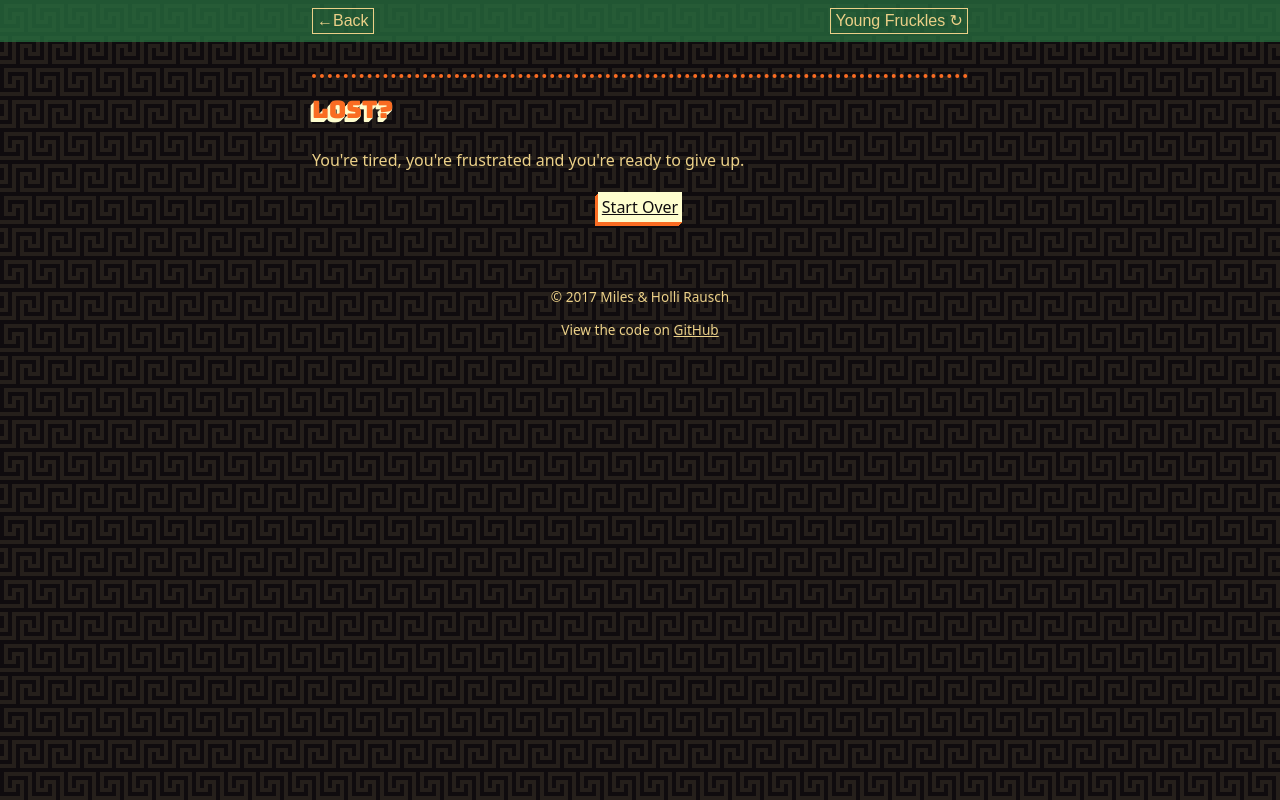
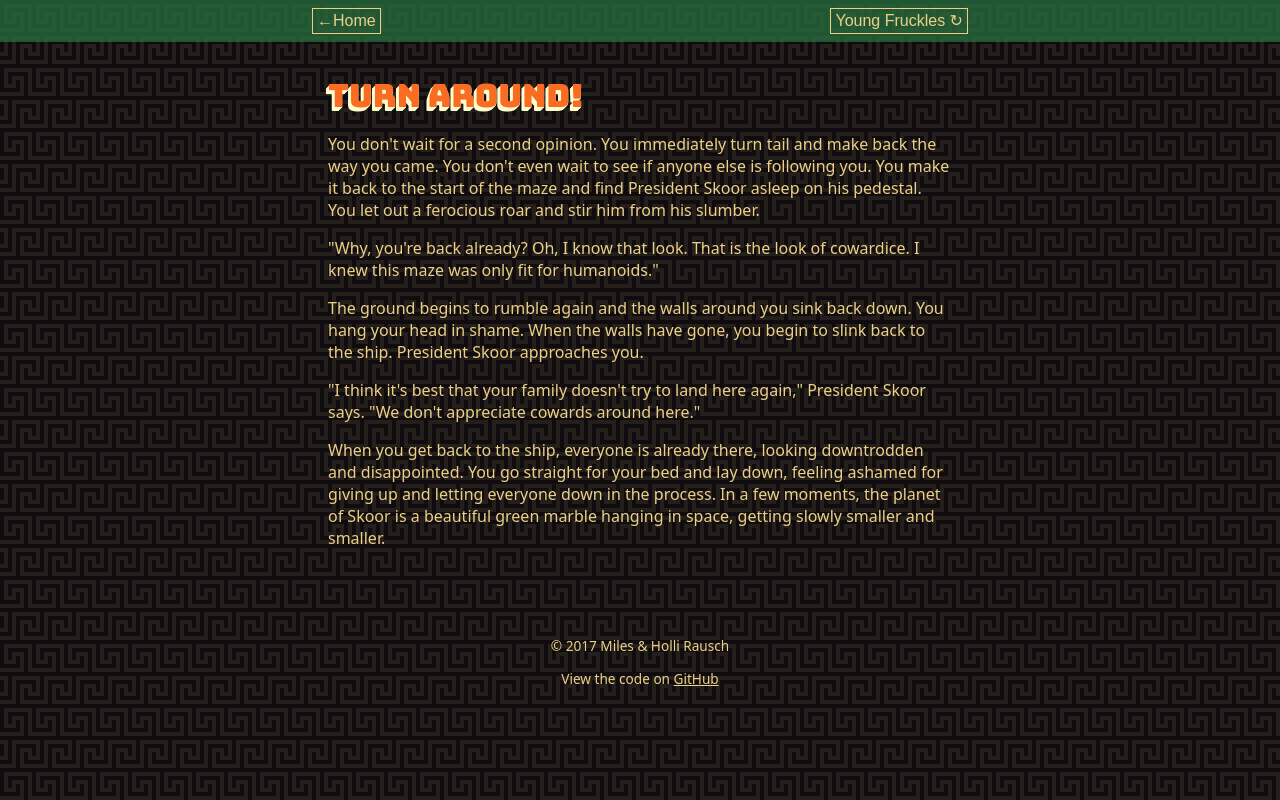
Before and after one commit to awayken/2017-christmas-card, a Nuxt app: page /turn-around in a window 1280 px wide. Both pictures are taken after a click on the button "Old Fruckles". Built offline with nearby package versions, Linux system fonts and the light colour scheme.

Commit message:
Add Turn Around dead end path

```diff
--- a/components/Navigation.vue
+++ b/components/Navigation.vue
@@ -1,7 +1,9 @@
 <template>
   <nav>
     <div class="container">
-      <button class="back" @click.prevent="goBack()">Back</button>
+      <button class="back" @click.prevent="goHome()" v-if="homeButton">Home</button>
+      <button class="back" @click.prevent="goBack()" v-else>Back</button>
+
       <ReadingLevelToggle :currentLevel="$store.state.readingLevel" :readingLevels="$store.state.readingLevels" />
     </div>
   </nav>
@@ -11,11 +13,15 @@
   import ReadingLevelToggle from '~/components/ReadingLevelToggle.vue'
 
   export default {
+    props: ['homeButton'],
     methods: {
       goBack () {
         window.history.length > 1
           ? this.$router.go(-1)
-          : this.$router.push('/')
+          : this.goHome()
+      },
+      goHome () {
+        this.$router.push('/')
       }
     },
     components: {
--- a/components/StartOver.vue
+++ b/components/StartOver.vue
@@ -1,10 +1,12 @@
 <template>
   <div class="container">
-    <Chooser title="Lost?">
-      <p>You're tired, you're frustrated and you're ready to give up.</p>
+    <Chooser title="Give Up?">
+      <p>You're tired, you're frustrated and you're ready to go home.</p>
 
       <nav slot="choices" class="chooser__choices">
-        <a :href="$router.options.base" class="chooser__choice chooser__choice-target">Start Over</a>
+        <nuxt-link to="/turn-around" class="chooser__choice chooser__choice-target">
+            Turn Around
+          </nuxt-link>
       </nav>
     </Chooser>
   </div>
--- /dev/null
+++ b/layouts/deadend.vue
@@ -0,0 +1,23 @@
+<template>
+  <div :class="$store.state.readingLevel + 'reader'">
+    <Navigation homeButton="true" />
+
+    <main class="main">
+      <nuxt />
+    </main>
+
+    <Bottom />
+  </div>
+</template>
+
+<script>
+  import Navigation from '~/components/Navigation'
+  import Bottom from '~/components/Bottom'
+
+  export default {
+    components: {
+      Navigation,
+      Bottom
+    }
+  }
+</script>
--- a/pages/dad-and-sweets.vue
+++ b/pages/dad-and-sweets.vue
@@ -27,7 +27,7 @@
         <p v-if="$store.state.readingLevel === 'old'">Sweets turns to you. "What do you think Fruckles?"</p>
 
         <nav slot="choices" class="chooser__choices">
-          <nuxt-link to="/dad-and-sweets-turn-around" class="chooser__choice chooser__choice-target">
+          <nuxt-link to="/turn-around" class="chooser__choice chooser__choice-target">
             Turn Around
           </nuxt-link>
           <nuxt-link to="/cross-the-river" class="chooser__choice chooser__choice-target">
--- a/pages/mom-and-kiddo.vue
+++ b/pages/mom-and-kiddo.vue
@@ -27,7 +27,7 @@
         <p v-if="$store.state.readingLevel === 'old'">Mom and Kiddo both look at you, Fruckles. Which path will you choose?</p>
 
         <nav slot="choices" class="chooser__choices">
-          <nuxt-link to="/mom-and-kiddo-turn-around" class="chooser__choice chooser__choice-target">
+          <nuxt-link to="/turn-around" class="chooser__choice chooser__choice-target">
             Turn Around
           </nuxt-link>
           <nuxt-link to="/mom-and-kiddo-bridge" class="chooser__choice chooser__choice-target">
--- /dev/null
+++ b/pages/turn-around.vue
@@ -0,0 +1,35 @@
+<template>
+  <section class="container">
+    <story title="Turn Around!">
+      <div v-if="$store.state.readingLevel === 'old'">
+        <p>You don't wait for a second opinion. You immediately turn tail and make back the way you came. You don't even wait to see if anyone else is following you. You make it back to the start of the maze and find President Skoor asleep on his pedestal. You let out a ferocious roar and stir him from his slumber.</p>
+        <p>"Why, you're back already? Oh, I know that look. That is the look of cowardice. I knew this maze was only fit for humanoids."</p>
+        <p>The ground begins to rumble again and the walls around you sink back down. You hang your head in shame. When the walls have gone, you begin to slink back to the ship. President Skoor approaches you.</p>
+        <p>"I think it's best that your family doesn't try to land here again," President Skoor says. "We don't appreciate cowards around here."</p>
+        <p>When you get back to the ship, everyone is already there, looking downtrodden and disappointed. You go straight for your bed and lay down, feeling ashamed for giving up and letting everyone down in the process. In a few moments, the planet of Skoor is a beautiful green marble hanging in space, getting slowly smaller and smaller.</p>
+      </div>
+      <div v-else>
+        <p>You turn around and run all the way back to the start. The President is asleep. You roar and wake him up.</p>
+        <p>He says that you are not very brave. You feel bad because you gave up instead of trying your best.</p>
+        <p>Everyone is on the space ship. They are sad that they have to leave. They are sad that they didn't win any prizes.</p>
+      </div>
+    </story>
+  </section>
+</template>
+
+<script>
+  import Story from '~/components/Story.vue'
+  import Chooser from '~/components/Chooser.vue'
+
+  export default {
+    layout: 'deadend',
+    components: {
+      Story,
+      Chooser
+    }
+  }
+</script>
+
+<style scoped>
+  /* Special page styling */
+</style>
```
